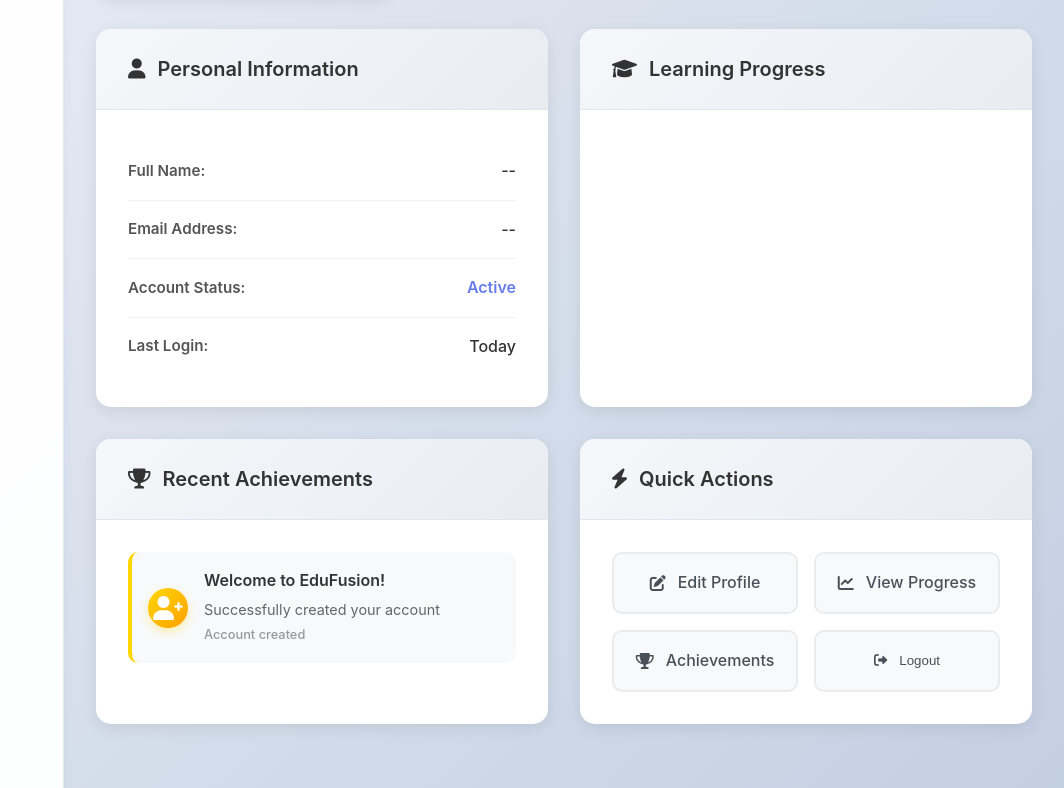
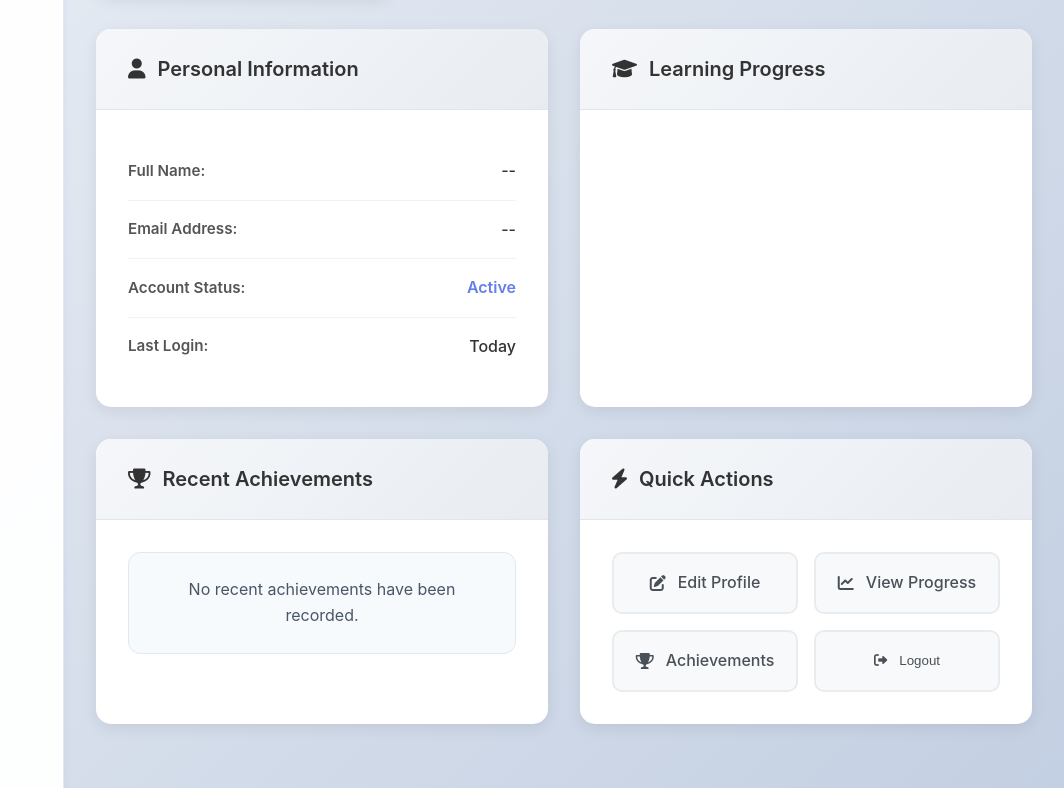
Before and after one commit to bushfam66/EduFusion, a plain HTML site: page view-profile.html in a window 1280 px wide. Shown: the part 694-1482 px from the top of the page, without its empty margins (216-1280 px from the left). Drawn offline with Linux system fonts and the light colour scheme; sample sign-in values are in the browser's storage.

Commit message:
Add files via upload

```diff
--- a/view-profile.html
+++ b/view-profile.html
@@ -189,15 +189,8 @@
                         </div>
                         <div class="card-content">
                             <div class="achievements-list" id="achievementsList">
-                                <div class="achievement-item">
-                                    <div class="achievement-icon">
-                                        <i class="fas fa-user-plus"></i>
-                                    </div>
-                                    <div class="achievement-content">
-                                        <h4>Welcome to EduFusion!</h4>
-                                        <p>Successfully created your account</p>
-                                        <span class="achievement-date">Account created</span>
-                                    </div>
+                                <div class="empty-message" style="padding: 1.5rem; background: #f7fafc; border-radius: 12px; border: 1px solid #e2e8f0; color: #4a5568; text-align: center;">
+                                    No recent achievements have been recorded.
                                 </div>
                             </div>
                         </div>
```
